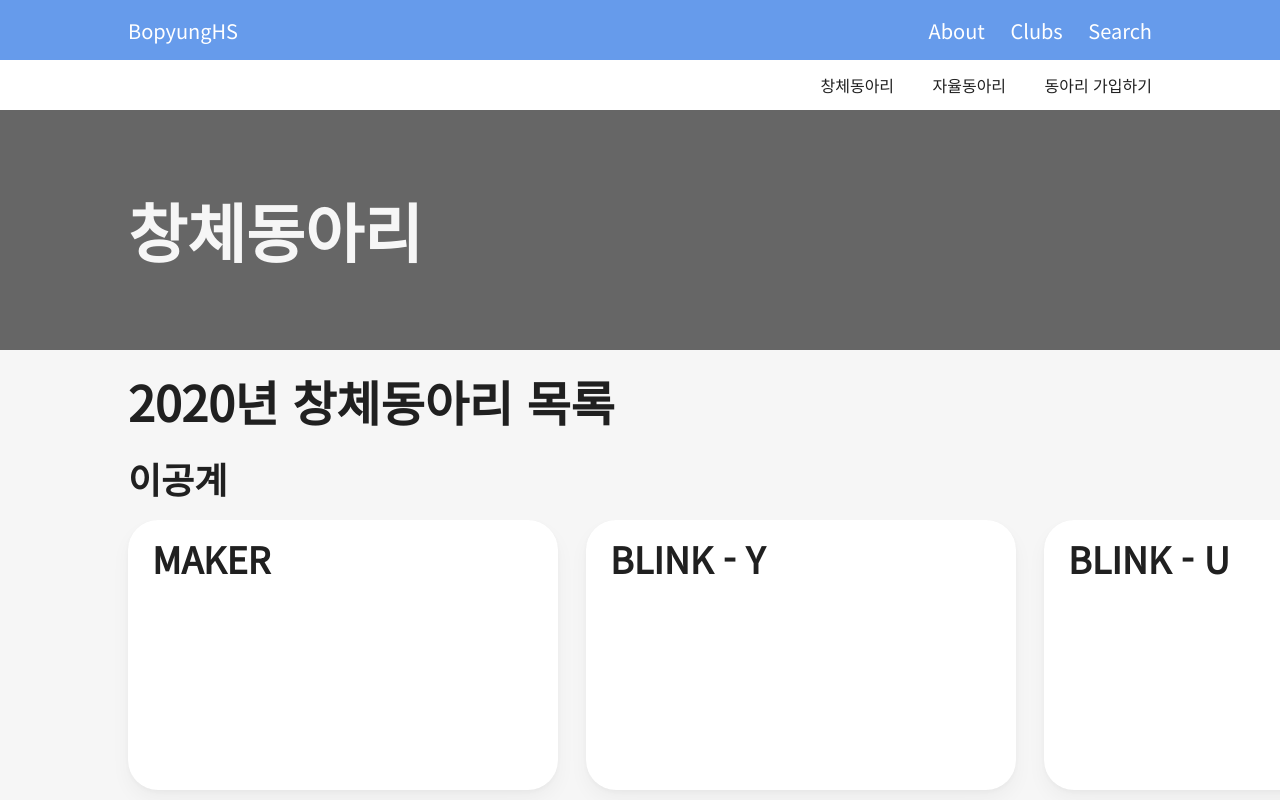
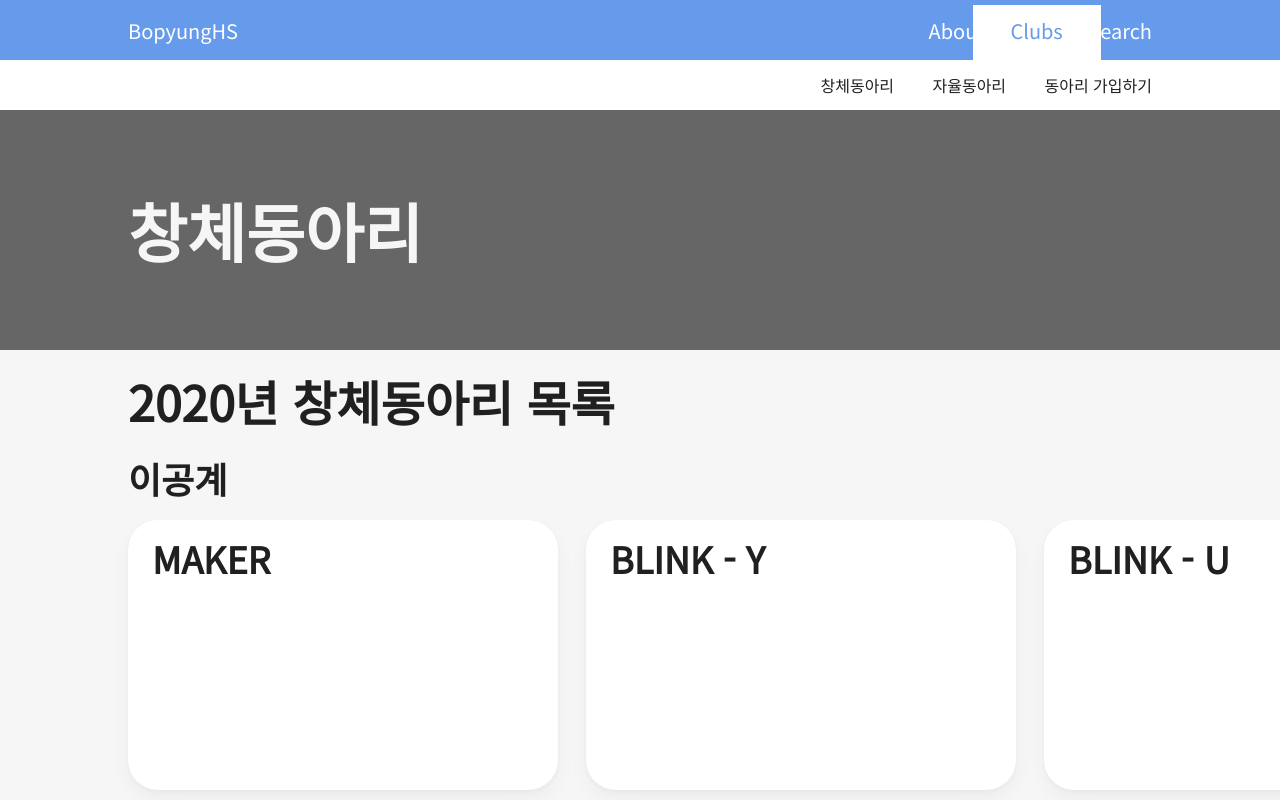
Before and after one commit to boltlessengineer/bphs_web, a React (Create React App) app: page /#/club in a window 1280 px wide. Shown: the top 800 px of the page. Built offline with nearby package versions, Linux system fonts and the light colour scheme.

Commit message:
[UPDATE] mainHeader 애니메이션 추가

```diff
--- a/src/Components/GlobalStyles.js
+++ b/src/Components/GlobalStyles.js
@@ -21,9 +21,10 @@
         width: 100vw;
         overflow-x: hidden;
     }
-    /* body>*{
+    body>*{
         width: 100vw;
     }
+    /*
     body::-webkit-scrollbar {
         width: 5px;
     }
--- a/src/Components/Header.js
+++ b/src/Components/Header.js
@@ -1,5 +1,5 @@
 import React from "react";
-import { Link, withRouter } from "react-router-dom";
+import { Link, NavLink, withRouter } from "react-router-dom";
 import styled from "styled-components";
 import SubHeader from "Components/SubHeader";
 
@@ -13,39 +13,86 @@
   justify-content: space-between;
 `;
 
-const MainNav = styled.div`
-  display: flex;
-  gap: 2vw;
-`;
+const SLink = ({ to, children }) => (
+  <NavLink to={to} activeClassName="current">
+    {children}
+  </NavLink>
+);
 
 const Item = styled.div`
   font-size: 20px;
   font-weight: 400;
+  z-index: 1;
+  height: 100%;
+  display: flex;
+  align-items: center;
+  justify-content: center;
+  & a {
+    z-index: 1;
     color: white;
+    transition: all 0.3s;
+  }
+  & a.current {
+    color: #669beb;
+  }
+  & a:not(.current) ~ div {
+    height: 0;
+  }
 `;
 
-const SLink = styled(Link)``;
+const Bubble = styled.div`
+  position: absolute;
+  width: 128px;
+  height: 55px;
+  background-color: white;
+  z-index: 0;
+  transition: all 0.5s;
+`;
 
-const Header = ({ location: { pathname } }) => (
+const MainNav = styled.div`
+  position: relative;
+  display: flex;
+  gap: 2vw;
+  height: 100%;
+`;
+
+window.onhashchange = () => {
+  // console.log(window.history);
+  // console.log(window.location);
+  // const bubble = document.querySelector(".bubble");
+  // const current = document.querySelector(".current");
+  // console.log(bubble);
+  // console.log(current);
+  // bubble.style.width = current.style.width;
+  // console.log(current.style.width);
+};
+
+const Header = (props) => {
+  return (
     <>
+      {console.log(props)}
       <MainHeader>
         <Item>
-        <SLink to="/">BopyungHS</SLink>
+          <Link to="/">BopyungHS</Link>
         </Item>
         <MainNav>
           <Item>
             <SLink to="/about">About</SLink>
+            <Bubble style={{ bottom: 0 }} />
           </Item>
           <Item>
             <SLink to="/club">Clubs</SLink>
+            <Bubble style={{ bottom: 0 }} />
           </Item>
           <Item>
             <SLink to="/search">Search</SLink>
+            <Bubble style={{ bottom: 0 }} />
           </Item>
         </MainNav>
       </MainHeader>
       <SubHeader />
     </>
   );
+};
 
 export default withRouter(Header);
--- a/src/Routes/Club.js
+++ b/src/Routes/Club.js
@@ -114,8 +114,9 @@
   font-size: 36px;
 `;
 
-export default () => (
+export default (props) => (
   <>
+    {/* {console.log(props)} */}
     <BgImg />
     <Greeting>
       <H0>창체동아리</H0>
```
Also changed, not shown: src/assets/bubble.svg (added), src/assets/icons/calendar.svg (renamed from public/assets/icons/calendar.svg). Lines whose indentation alone changed are shown as unchanged.
